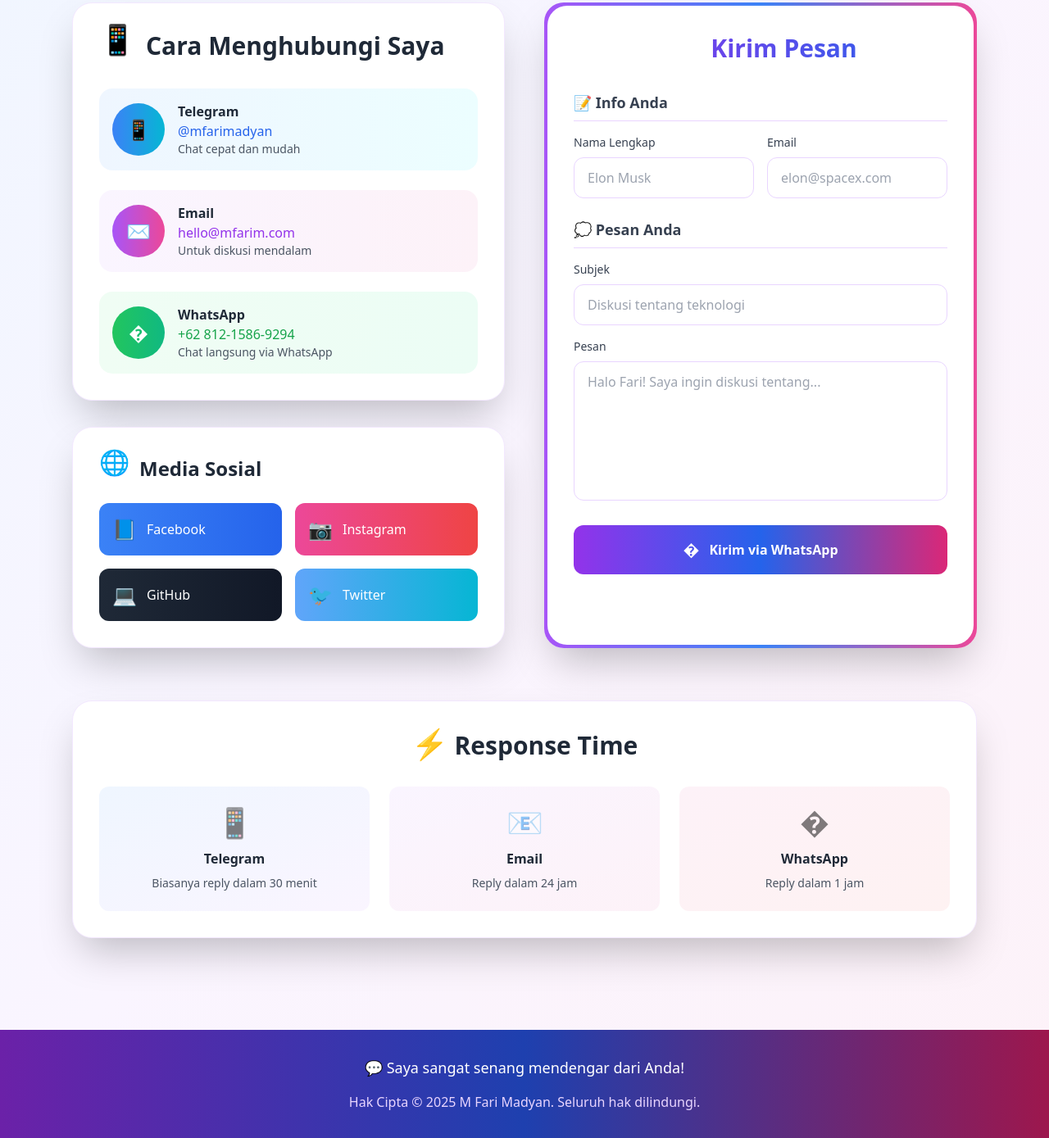
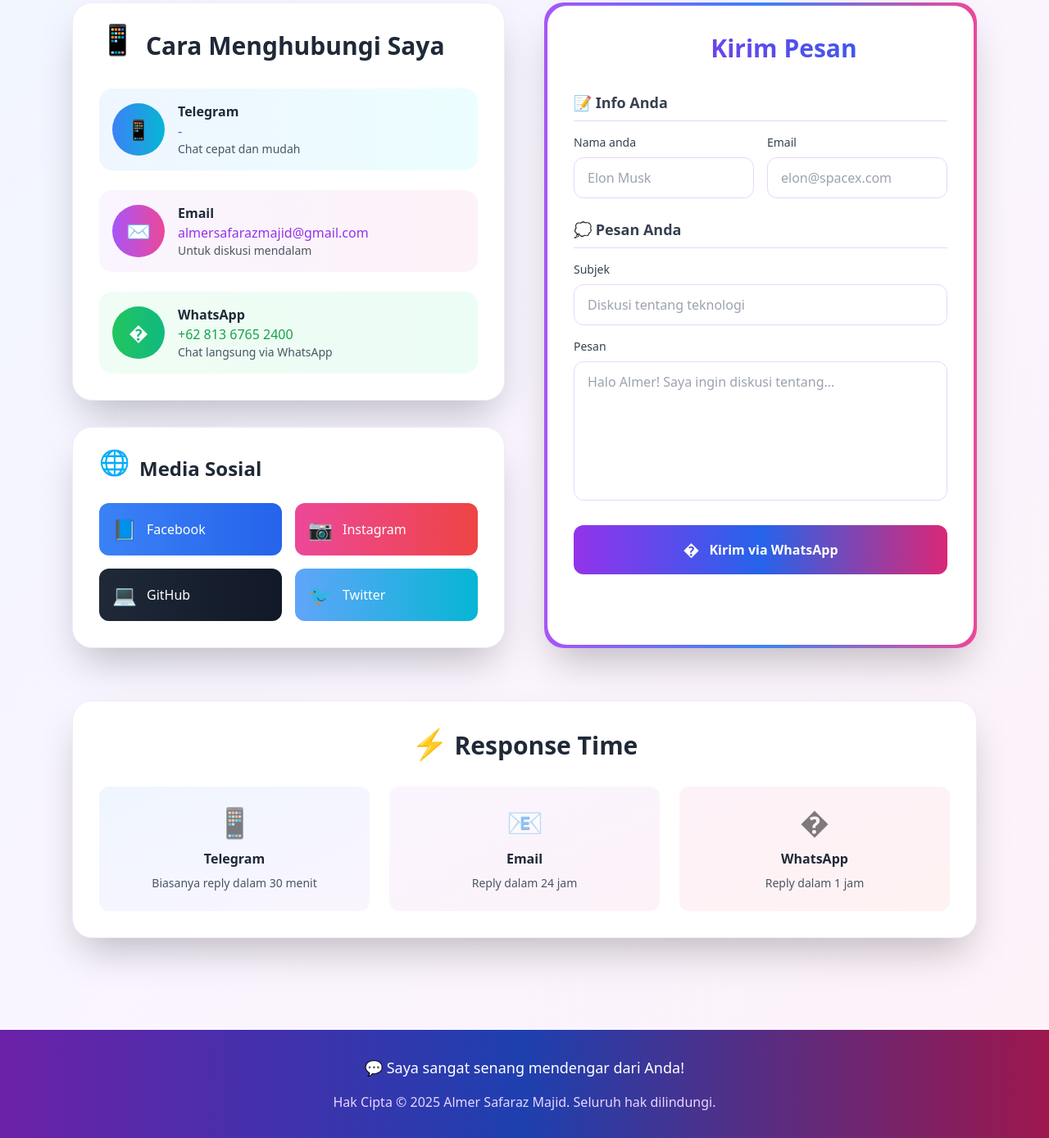
Before and after one commit to pbalawiyah/koding, a plain HTML site: page contact/index.html in a window 1280 px wide. Shown: the part 309-1698 px from the top of the page at 82% size. Drawn offline with nearby package versions, Linux system fonts and the light colour scheme.

Commit message:
Update contact information and titles

```diff
--- a/contact/index.html
+++ b/contact/index.html
@@ -4,8 +4,8 @@
 <head>
   <meta charset="UTF-8" />
   <meta name="viewport" content="width=device-width, initial-scale=1.0" />
-  <title>Kontak - M Fari Madyan</title>
-  <meta name="description" content="Hubungi M Fari Madyan untuk diskusi teknologi dan kolaborasi" />
+  <title>Kontak - Almer Safarz Majid</title>
+  <meta name="description" content="Hubungi Almer Safaraz Majid untuk diskusi teknologi dan kolaborasi" />
   <script src="https://cdn.tailwindcss.com"></script>
   <script>
     tailwind.config = {
@@ -91,7 +91,7 @@
               <div>
                 <h3 class="font-bold text-gray-800">Telegram</h3>
                 <a href="https://t.me/mfarim" target="_blank" class="text-blue-600 hover:text-blue-800 hover:underline">
-                  @mfarimadyan
+                  -
                 </a>
                 <p class="text-sm text-gray-600">Chat cepat dan mudah</p>
               </div>
@@ -108,7 +108,7 @@
                 <h3 class="font-bold text-gray-800">Email</h3>
                 <a href="mailto:hello@mfarim.com" target="_blank"
                   class="text-purple-600 hover:text-purple-800 hover:underline">
-                  hello@mfarim.com
+                  almersafarazmajid@gmail.com
                 </a>
                 <p class="text-sm text-gray-600">Untuk diskusi mendalam</p>
               </div>
@@ -125,7 +125,7 @@
                 <h3 class="font-bold text-gray-800">WhatsApp</h3>
                 <a href="https://wa.me/6281215869294" target="_blank"
                   class="text-green-600 hover:text-green-800 hover:underline">
-                  +62 812-1586-9294
+                  +62 813 6765 2400
                 </a>
                 <p class="text-sm text-gray-600">Chat langsung via WhatsApp</p>
               </div>
@@ -185,7 +185,7 @@
               <div class="grid md:grid-cols-2 gap-4">
                 <div>
                   <label for="person-name" class="block text-sm font-medium text-gray-700 mb-2">
-                    Nama Lengkap
+                    Nama anda
                   </label>
                   <input type="text" name="person-name" id="person-name" placeholder="Elon Musk"
                     class="w-full px-4 py-3 border border-purple-200 rounded-xl focus:ring-2 focus:ring-purple-500 focus:border-purple-500 transition-all duration-300"
@@ -223,7 +223,7 @@
                   Pesan
                 </label>
                 <textarea name="message-content" id="message-content" rows="6"
-                  placeholder="Halo Fari! Saya ingin diskusi tentang..."
+                  placeholder="Halo Almer! Saya ingin diskusi tentang..."
                   class="w-full px-4 py-3 border border-purple-200 rounded-xl focus:ring-2 focus:ring-purple-500 focus:border-purple-500 transition-all duration-300 resize-none"
                   required></textarea>
               </div>
@@ -273,7 +273,7 @@
   <footer class="bg-gradient-to-r from-purple-800 via-blue-800 to-pink-800 text-white text-center py-8 mt-16">
     <div class="container mx-auto px-6">
       <p class="text-lg mb-4">💬 Saya sangat senang mendengar dari Anda!</p>
-      <p class="text-purple-200">Hak Cipta © 2025 M Fari Madyan. Seluruh hak dilindungi.</p>
+      <p class="text-purple-200">Hak Cipta © 2025 Almer Safaraz Majid. Seluruh hak dilindungi.</p>
     </div>
   </footer>
 
@@ -291,7 +291,7 @@
         const message = document.getElementById('message-content').value;
 
         // Create WhatsApp message
-        const whatsappMessage = `Halo Fari! 👋
+        const whatsappMessage = `Halo Almer! 👋
 
 *Nama:* ${name}
 *Email:* ${email}
@@ -304,7 +304,7 @@ Terima kasih! 😊`;
 
         // Encode message for URL
         const encodedMessage = encodeURIComponent(whatsappMessage);
-        const whatsappURL = `https://wa.me/6281215869294?text=${encodedMessage}`;
+        const whatsappURL = `https://wa.me/6281367652400?text=${encodedMessage}`;
 
         // Show loading state
         const submitBtn = contactForm.querySelector('button[type="submit"]');
```
